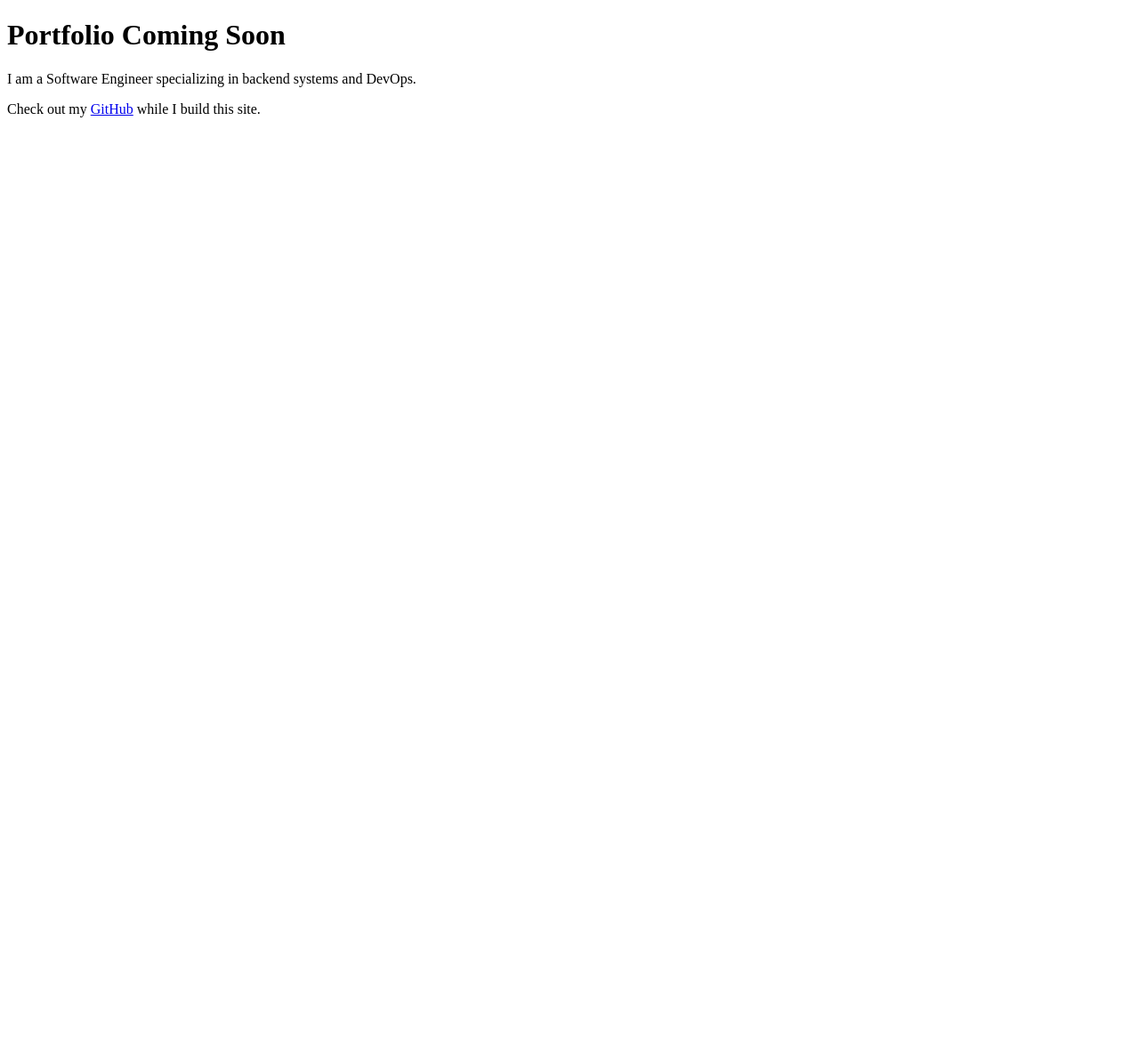
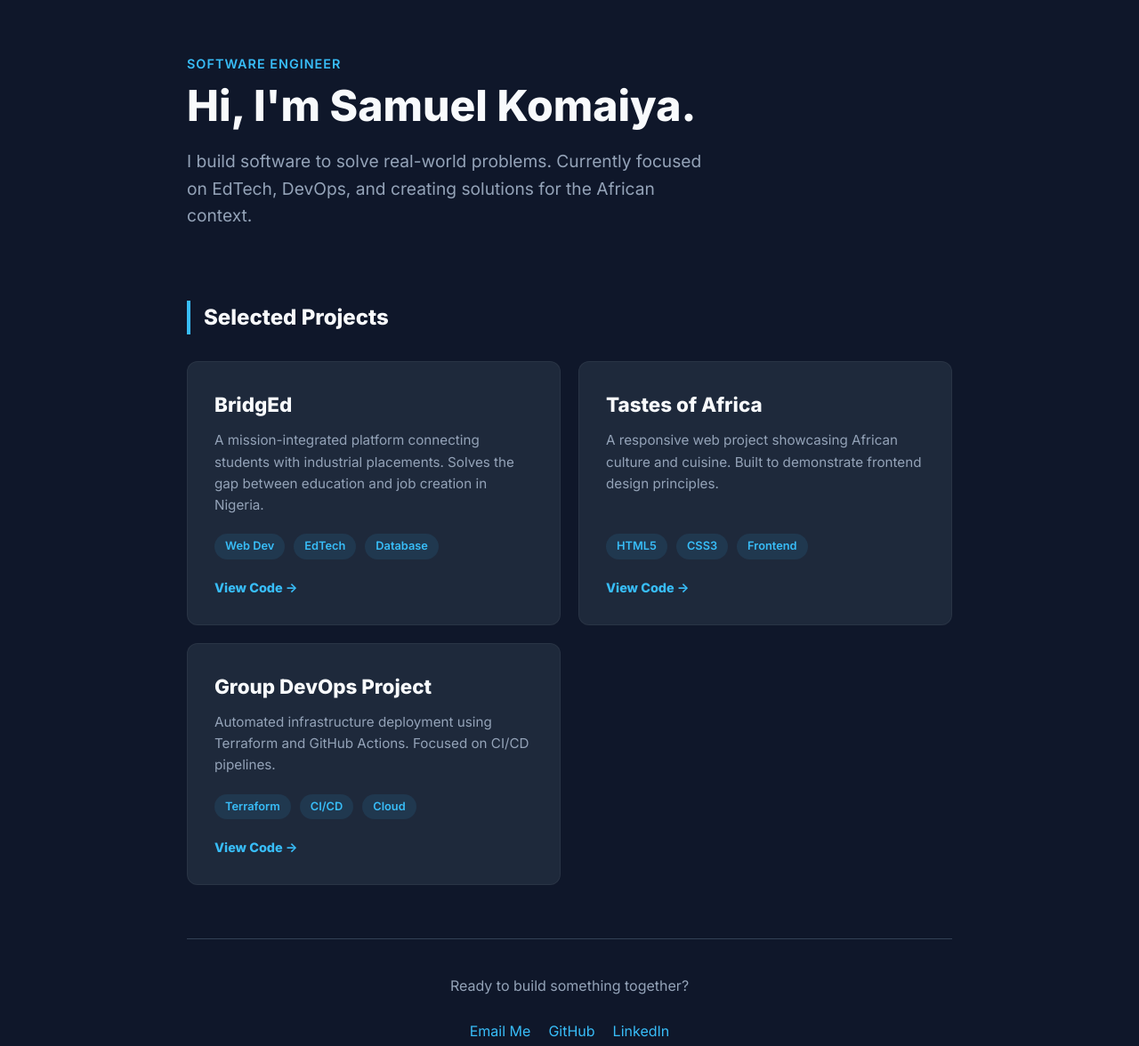
Before and after one commit to Ikewa/Ikewa.github.io, a plain HTML site: page index.html in a window 1280 px wide. Shown: the whole page at 89% size. Before the commit the page ends 800 px from the top, so only its background shows below. Drawn offline with Linux system fonts and the light colour scheme.

Commit message:
added styling

```diff
--- a/index.html
+++ b/index.html
@@ -1,8 +1,81 @@
 <!DOCTYPE html>
-<html>
+<html lang="en">
+<head>
+    <meta charset="UTF-8">
+    <meta name="viewport" content="width=device-width, initial-scale=1.0">
+    <title>Samuel Komaiya | Software Engineer</title>
+    <link rel="stylesheet" href="style.css">
+    <link href="https://fonts.googleapis.com/css2?family=Inter:wght@400;600;800&display=swap" rel="stylesheet">
+</head>
 <body>
-    <h1>Portfolio Coming Soon</h1>
-    <p>I am a Software Engineer specializing in backend systems and DevOps.</p>
-    <p>Check out my <a href="https://github.com/Ikewa">GitHub</a> while I build this site.</p>
+
+    <div class="container">
+        <header>
+            <span class="role">Software Engineer</span>
+            <h1>Hi, I'm Samuel Komaiya.</h1>
+            <p class="bio">
+                I build software to solve real-world problems. Currently focused on
+                EdTech, DevOps, and creating solutions for the African context.
+            </p>
+        </header>
+
+        <section>
+            <h2 class="section-title">Selected Projects</h2>
+
+            <div class="projects-grid">
+
+                <div class="project-card">
+                    <h3>BridgEd</h3>
+                    <p>A mission-integrated platform connecting students with industrial placements. Solves the gap between education and job creation in Nigeria.</p>
+                    <div class="tech-stack">
+                        <span class="tech-tag">Web Dev</span>
+                        <span class="tech-tag">EdTech</span>
+                        <span class="tech-tag">Database</span>
+                    </div>
+                    <div class="links">
+                        <a href="#">View Code &rarr;</a>
+                    </div>
+                </div>
+
+                <div class="project-card">
+                    <h3>Tastes of Africa</h3>
+                    <p>A responsive web project showcasing African culture and cuisine. Built to demonstrate frontend design principles.</p>
+                    <div class="tech-stack">
+                        <span class="tech-tag">HTML5</span>
+                        <span class="tech-tag">CSS3</span>
+                        <span class="tech-tag">Frontend</span>
+                    </div>
+                    <div class="links">
+                        <a href="#">View Code &rarr;</a>
+                    </div>
+                </div>
+
+                <div class="project-card">
+                    <h3>Group DevOps Project</h3>
+                    <p>Automated infrastructure deployment using Terraform and GitHub Actions. Focused on CI/CD pipelines.</p>
+                    <div class="tech-stack">
+                        <span class="tech-tag">Terraform</span>
+                        <span class="tech-tag">CI/CD</span>
+                        <span class="tech-tag">Cloud</span>
+                    </div>
+                    <div class="links">
+                        <a href="#">View Code &rarr;</a>
+                    </div>
+                </div>
+
+            </div>
+        </section>
+
+        <footer>
+            <p>Ready to build something together?</p>
+            <br>
+            <div class="footer-links">
+                <a href="mailto:your-email@example.com">Email Me</a>
+                <a href="https://github.com/Ikewa">GitHub</a>
+                <a href="#">LinkedIn</a>
+            </div>
+        </footer>
+    </div>
+
 </body>
 </html>
--- /dev/null
+++ b/style.css
@@ -0,0 +1,141 @@
+/* --- CSS VARIABLES & RESET --- */
+:root {
+    --bg-color: #0f172a;       /* Deep Blue/Black */
+    --card-bg: #1e293b;        /* Lighter Blue/Grey */
+    --text-main: #f8fafc;      /* White-ish */
+    --text-muted: #94a3b8;     /* Grey */
+    --accent: #38bdf8;         /* Bright Blue */
+    --font-main: 'Inter', -apple-system, BlinkMacSystemFont, sans-serif;
+}
+
+* { margin: 0; padding: 0; box-sizing: border-box; }
+
+body {
+    background-color: var(--bg-color);
+    color: var(--text-main);
+    font-family: var(--font-main);
+    line-height: 1.6;
+    padding: 20px;
+}
+
+/* --- LAYOUT UTILITIES --- */
+.container {
+    max-width: 900px;
+    margin: 0 auto;
+    padding: 40px 20px;
+}
+
+a { text-decoration: none; color: var(--accent); transition: 0.2s; }
+a:hover { opacity: 0.8; text-decoration: underline; }
+
+/* --- HEADER SECTION --- */
+header { margin-bottom: 80px; }
+
+.role {
+    color: var(--accent);
+    font-weight: 600;
+    letter-spacing: 1px;
+    text-transform: uppercase;
+    font-size: 0.9rem;
+    margin-bottom: 10px;
+    display: block;
+}
+
+h1 {
+    font-size: 3rem;
+    font-weight: 800;
+    line-height: 1.1;
+    margin-bottom: 20px;
+}
+
+.bio {
+    color: var(--text-muted);
+    font-size: 1.2rem;
+    max-width: 600px;
+}
+
+/* --- PROJECTS GRID --- */
+.section-title {
+    font-size: 1.5rem;
+    border-left: 4px solid var(--accent);
+    padding-left: 15px;
+    margin-bottom: 30px;
+}
+
+.projects-grid {
+    display: grid;
+    grid-template-columns: repeat(auto-fit, minmax(300px, 1fr));
+    gap: 20px;
+    margin-bottom: 60px;
+}
+
+.project-card {
+    background-color: var(--card-bg);
+    padding: 30px;
+    border-radius: 12px;
+    border: 1px solid rgba(255,255,255,0.05);
+    transition: transform 0.2s ease, border-color 0.2s ease;
+    display: flex;
+    flex-direction: column;
+}
+
+.project-card:hover {
+    transform: translateY(-5px);
+    border-color: var(--accent);
+}
+
+.project-card h3 {
+    font-size: 1.4rem;
+    margin-bottom: 10px;
+}
+
+.project-card p {
+    color: var(--text-muted);
+    font-size: 0.95rem;
+    margin-bottom: 20px;
+    flex-grow: 1; /* Pushes the tech stack to the bottom if text is short */
+}
+
+.tech-stack {
+    display: flex;
+    gap: 10px;
+    flex-wrap: wrap;
+    margin-bottom: 20px;
+}
+
+.tech-tag {
+    background: rgba(56, 189, 248, 0.1);
+    color: var(--accent);
+    padding: 4px 12px;
+    border-radius: 20px;
+    font-size: 0.8rem;
+    font-weight: 600;
+}
+
+.links { font-size: 0.9rem; font-weight: bold; }
+
+/* --- FOOTER --- */
+footer {
+    border-top: 1px solid #334155;
+    padding-top: 40px;
+    text-align: center;
+    color: var(--text-muted);
+}
+
+.footer-links {
+    display: flex;
+    justify-content: center;
+    gap: 20px;
+}
+
+/* --- RESPONSIVE ADJUSTMENTS --- */
+/* These rules kick in only on smaller screens (like phones) */
+@media (max-width: 600px) {
+    h1 { font-size: 2.2rem; }
+
+    .container { padding: 20px 10px; }
+
+    header { margin-bottom: 40px; }
+
+    .section-title { font-size: 1.3rem; }
+}
```
